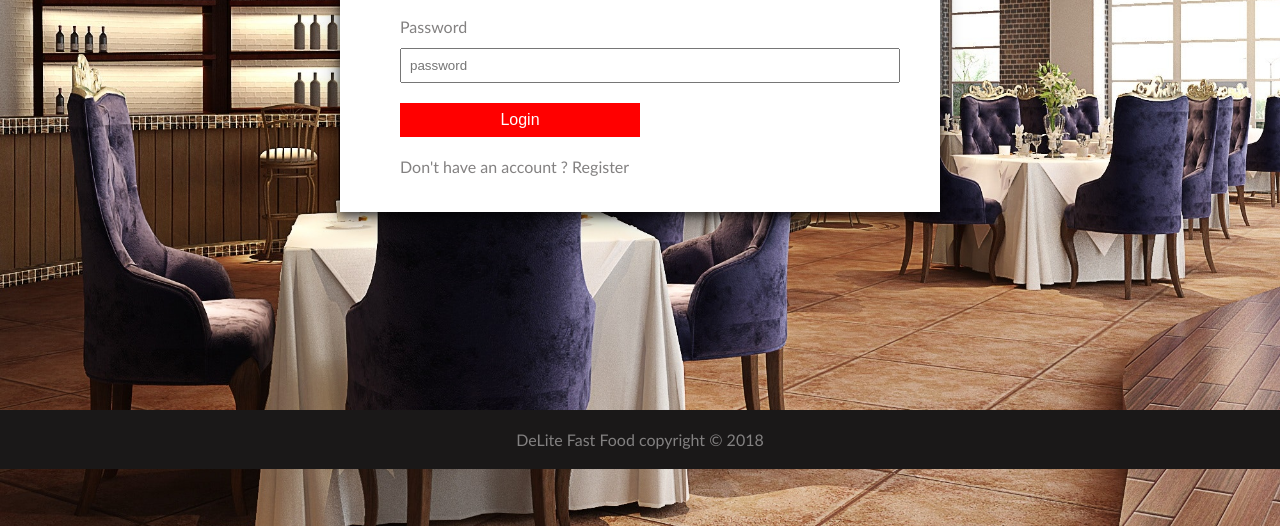
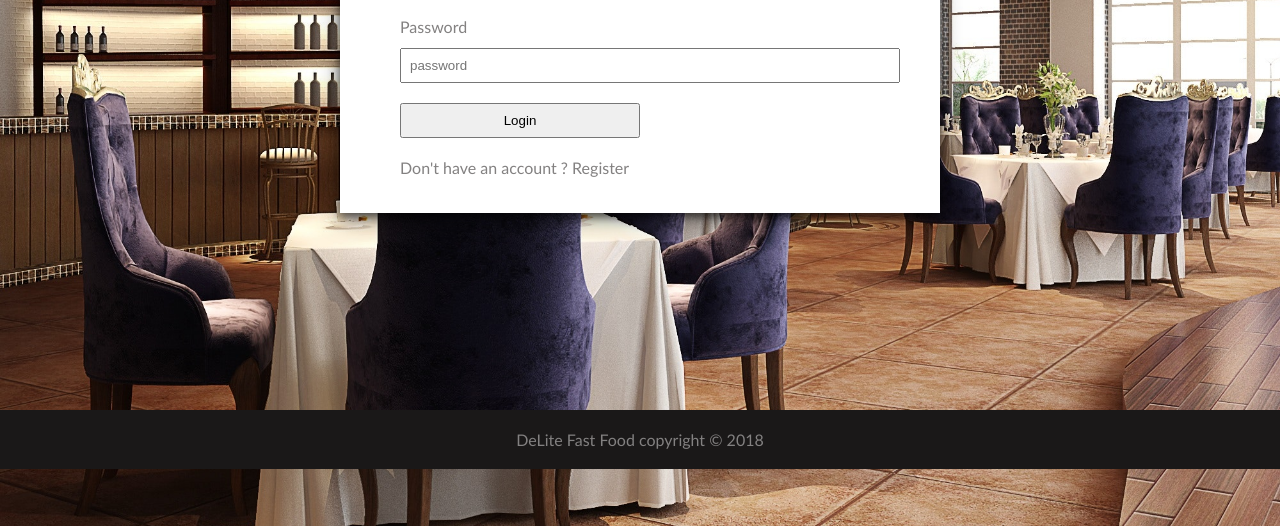
Before and after one commit to ah-med/FastFoodFast, a website: page UI/login.html in a window 1280 px wide. Shown: the part 274-800 px from the top of the page. Drawn offline with Linux system fonts and the light colour scheme.

Commit message:
feat(login) - improve login page
- add class orange
- btn-action class
- change input:focus outline color

[Finishes #160363430]

```diff
--- a/UI/css/main.css
+++ b/UI/css/main.css
@@ -31,17 +31,11 @@ a {
     color:inherit;
     text-decoration-line: none;
 }
-.btn-action {
-    background-color: red;
-    border: none;
-    padding: 15px 32px;
-    text-align:center;
-    color: #fff;
-    font-size: 16px;
-    cursor: pointer;
+.orange {
+    color: #fe8e07;
 }
 input:focus {
-    outline-color: yellow;
+    outline-color: #fe8e07;
 }
 .hide {
     display:none;
```
